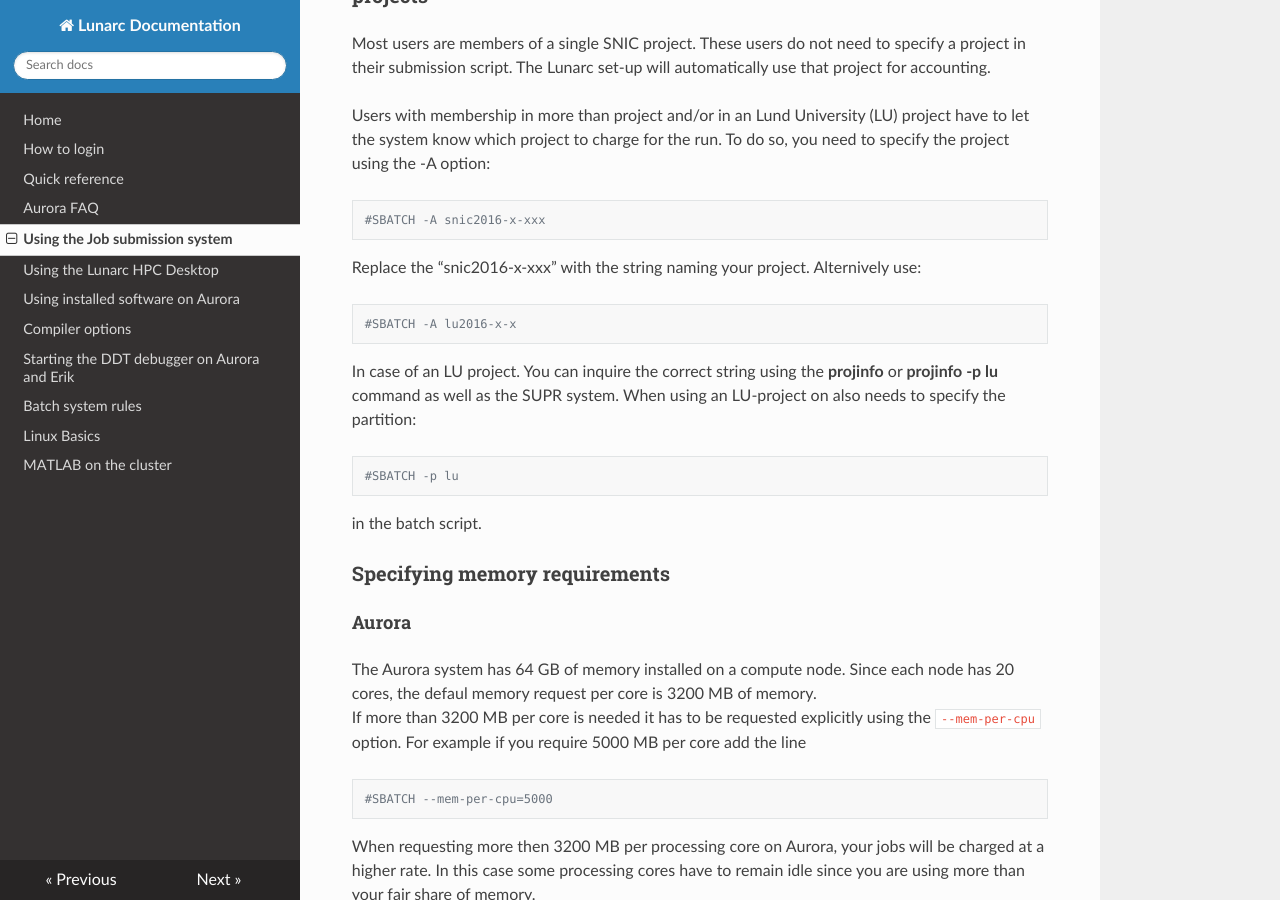
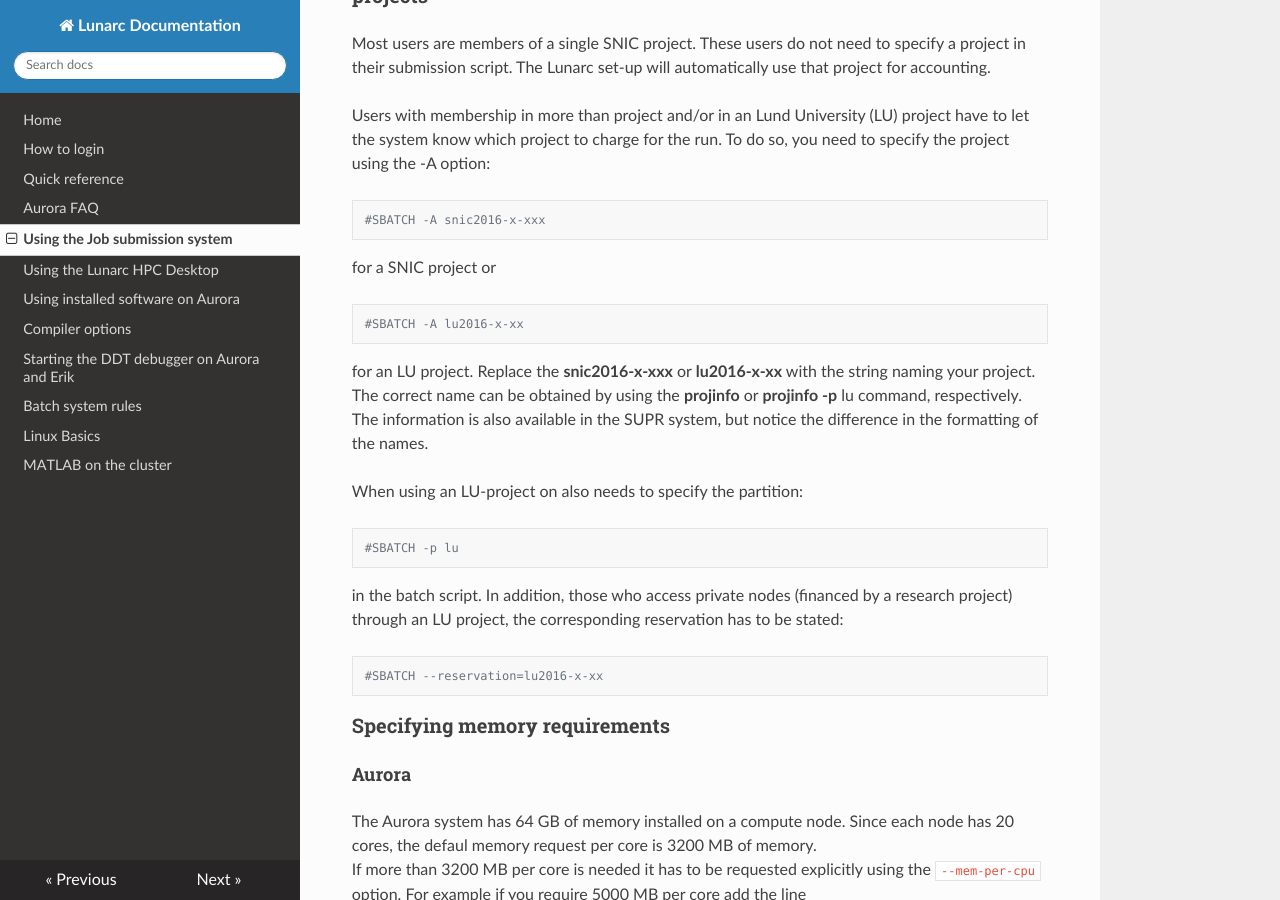
Before and after one commit to lunarc/lunarc_docs, an MkDocs documentation site: the page built from docs/batch_system.md, in a window 1280 px wide and 900 px high, scrolled down 2902 px. Built offline with MkDocs 1.6.1, drawn with Linux system fonts in a browser that asks for light colours; nearby versions of some CDN libraries; old or Windows-style settings are respelled for this version of MkDocs.

Commit message:
clarification to LU accounting
drafted by Magnus

```diff
--- a/docs/batch_system.md
+++ b/docs/batch_system.md
@@ -143,20 +143,23 @@ specify the project using the -A option:
 
     #SBATCH -A snic2016-x-xxx
 
-Replace the “snic2016-x-xxx” with the string naming your project.
-Alternively use:
+for a SNIC project or
 
-    #SBATCH -A lu2016-x-x
+	#SBATCH -A lu2016-x-xx
 
-In case of an LU project.  You
-can inquire the correct string using the **projinfo** or **projinfo -p
-lu** command as well as the SUPR
-system.  When using an LU-project on also needs to specify the
+for an LU project. Replace the **snic2016-x-xxx** or **lu2016-x-xx** with the string naming your project.
+The correct name can be obtained by using the **projinfo** or **projinfo -p**
+lu command, respectively. The information is also available in the
+SUPR system, but notice the difference in the formatting of the names.
+
+When using an LU-project on also needs to specify the
 partition:
 
 	#SBATCH -p lu
 
-in the batch script.
+in the batch script.  In addition, those who access private nodes (financed by a research project) through an LU project, the corresponding reservation has to be stated:
+
+    #SBATCH --reservation=lu2016-x-xx
 
 ### Specifying memory requirements
 
```
